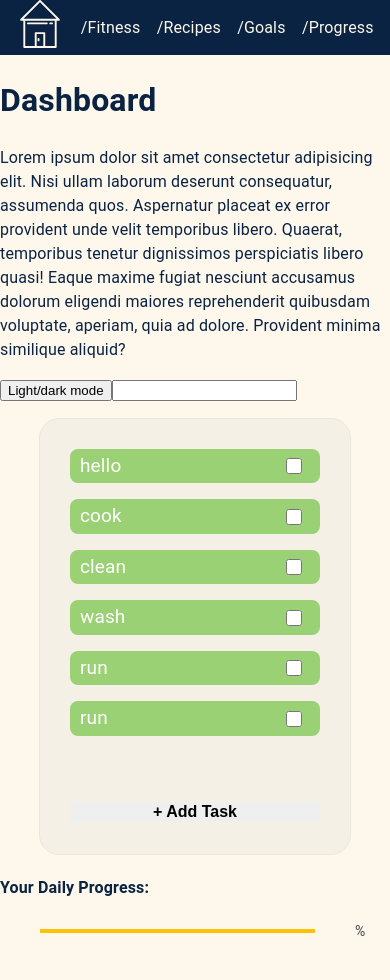
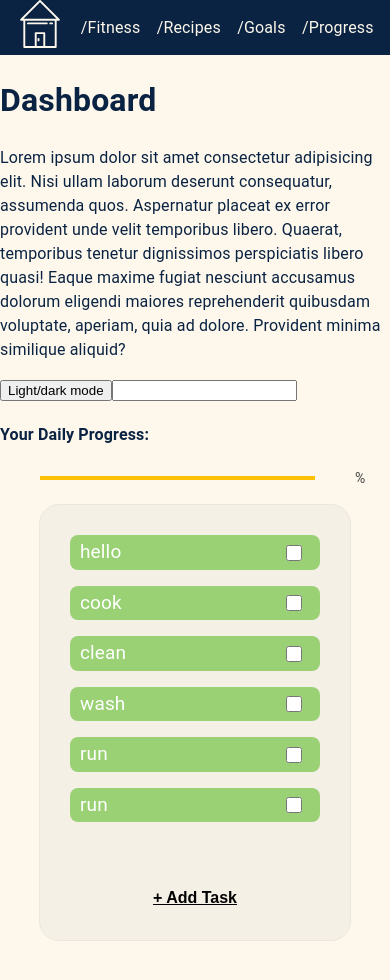
Before and after one commit to SchoolOfCode/final-project-front-end-theredhotchillicoders, a Next.js app: page / in a window 390 px wide. Shown: the top 980 px of the page. Built offline with nearby package versions, Linux system fonts and the light colour scheme; no server answers.

Commit message:
tweaked css on homepageand add tesk

```diff
--- a/components/addTaskButton/addTaskButton.module.css
+++ b/components/addTaskButton/addTaskButton.module.css
@@ -6,4 +6,6 @@
   font-size: 16px;
   font-weight: 600;
   margin-top: 20%;
+  background-color: #f5f0e6;
+  text-decoration: underline;
 }
--- a/pages/index.js
+++ b/pages/index.js
@@ -34,11 +34,11 @@ export default function Dashboard({ toggleColorMode, theme }) {
       <button onClick={toggleColorMode}>Light/dark mode</button>
       <input type="number" onChange={(e) => setTaskComplete(e.target.value)} />
       <div className={css.container}>
+        <div className="Progress-Bar">
+          <ProgressBar TaskPercent={taskComplete} />
+        </div>
         <div className="Taskboard">
           <TaskBoard />
-        </div>
-        <div className="Progress-Bar">
-          <ProgressBar TaskPercent={taskComplete} />
         </div>
       </div>
     </div>
--- a/styles/index.module.css
+++ b/styles/index.module.css
@@ -19,19 +19,18 @@
   .container {
     display: grid;
     grid-template-columns: 1fr;
-    grid-template-rows: 0.5fr 1fr;
+    grid-template-rows: 0.30fr 1fr;
     gap: 0px 0px;
     grid-auto-flow: column;
     grid-template-areas:
+      "Taskboard"
       "Progress-Bar"
-      "Taskboard";
+      ;
   }
-
+  .Taskboard {
+    grid-area: Taskboard;
+  }
   .Progress-Bar {
     grid-area: Progress-Bar;
   }
-
-  .Taskboard {
-    grid-area: Taskboard;
-  }
 }
```
